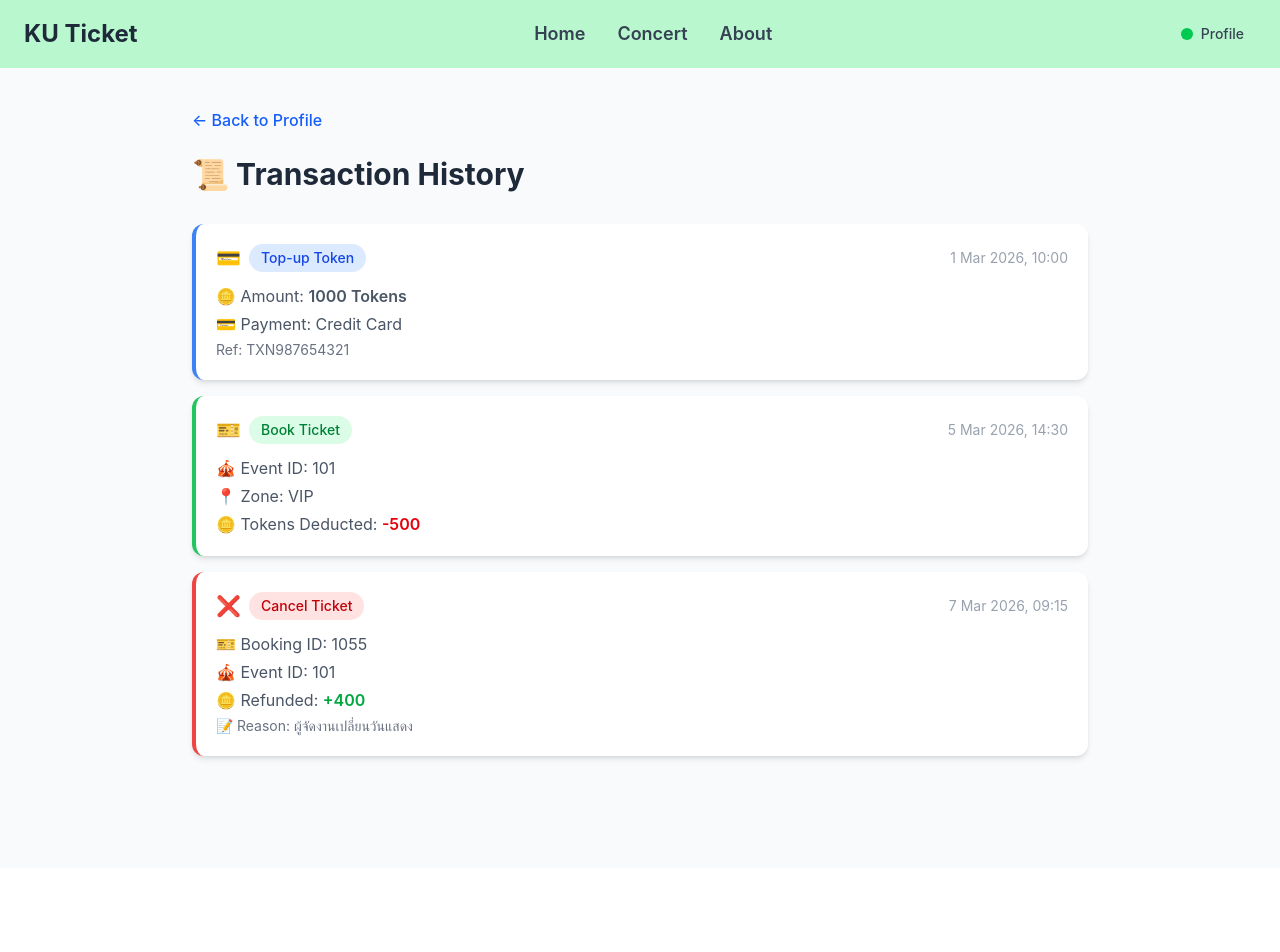
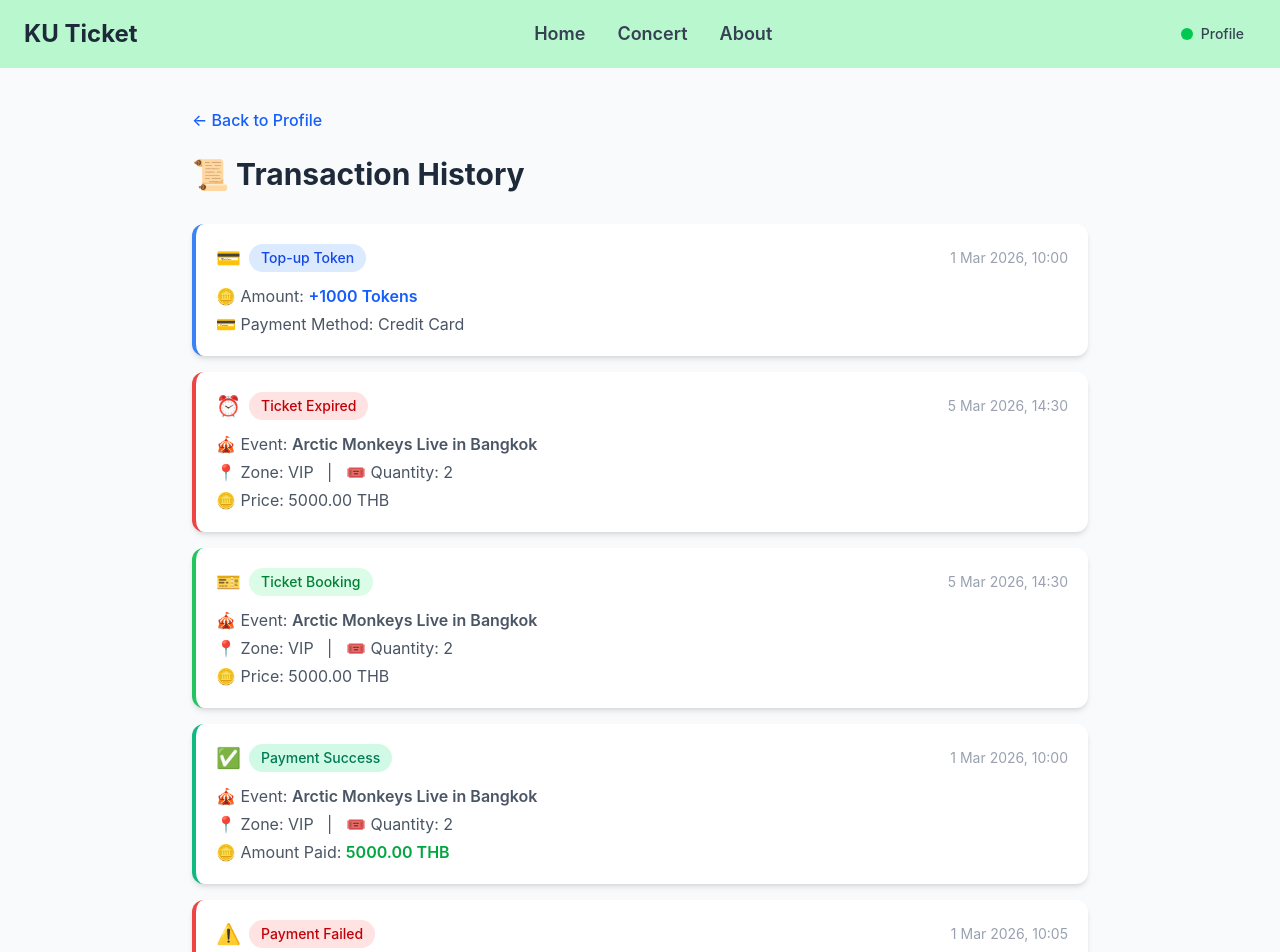
Before and after one commit to perpeachs/ticket-booking-system-for-01204351, a React (Vite) app in the folder frontend/: page /history in a window 1280 px wide. Shown: the top 952 px of the page. Before the commit the page ends 868 px from the top, so only its background shows below. Built offline with nearby package versions, Linux system fonts and the light colour scheme.

Commit message:
Implement new Transaction History and User Profile pages.

```diff
--- a/frontend/src/pages/TransactionHistory.jsx
+++ b/frontend/src/pages/TransactionHistory.jsx
@@ -11,9 +11,8 @@ function TransactionHistory() {
             user_id: 5,
             action: "topup_token",
             details: {
-                amount: 1000,
+                amount: 1000.00,
                 payment_method: "Credit Card",
-                reference_code: "TXN987654321",
             },
             created_at: "2026-03-01T10:00:00Z",
             is_deleted: false,
@@ -21,11 +20,32 @@ function TransactionHistory() {
         {
             _id: "txn002",
             user_id: 5,
-            action: "book_ticket",
+            action: "ticket",
             details: {
-                event_id: 101,
+                booking_id: 1055,
+                payment_id: 501,
+                event_name: "Arctic Monkeys Live in Bangkok",
                 zone_name: "VIP",
-                tokens_deducted: 500,
+                quantity: 2,
+                price: 5000.00,
+                status: "expired",
+            },
+            created_at: "2026-03-05T14:30:00Z",
+            is_deleted: false,
+        },
+
+        {
+            _id: "txn002",
+            user_id: 5,
+            action: "ticket",
+            details: {
+                booking_id: 1055,
+                payment_id: 501,
+                event_name: "Arctic Monkeys Live in Bangkok",
+                zone_name: "VIP",
+                quantity: 2,
+                price: 5000.00,
+                status: "booking",
             },
             created_at: "2026-03-05T14:30:00Z",
             is_deleted: false,
@@ -33,28 +53,73 @@ function TransactionHistory() {
         {
             _id: "txn003",
             user_id: 5,
-            action: "cancel_ticket",
+            action: "payment",
             details: {
+                payment_id: 501,
                 booking_id: 1055,
-                event_id: 101,
-                refunded_tokens: 400,
-                reason: "ผู้จัดงานเปลี่ยนวันแสดง",
+                event_name: "Arctic Monkeys Live in Bangkok",
+                zone_name: "VIP",
+                quantity: 2,
+                amount_paid: 5000.00,
+                status: "success",
+            },
+            created_at: "2026-03-01T10:00:00Z",
+            is_deleted: false,
+        },
+        {
+            _id: "txn004",
+            user_id: 5,
+            action: "payment",
+            details: {
+                payment_id: 502,
+                booking_id: 1056,
+                event_name: "Coldplay Music of the Spheres",
+                zone_name: "VIP",
+                quantity: 2,
+                amount_paid: 5000.00,
+                status: "failed",
+            },
+            created_at: "2026-03-01T10:05:00Z",
+            is_deleted: false,
+        },
+        {
+            _id: "txn005",
+            user_id: 5,
+            action: "payment",
+            details: {
+                payment_id: 501,
+                booking_id: 1055,
+                event_name: "Arctic Monkeys Live in Bangkok",
+                zone_name: "VIP",
+                quantity: 2,
+                refunded_tokens: 5000.00,
+                status: "cancel_and_refund",
+                reason: "ผู้ใช้ยกเลิกรายการ",
             },
             created_at: "2026-03-07T09:15:00Z",
             is_deleted: false,
         },
     ];
 
-    const getActionStyle = (action) => {
+    const getActionStyle = (action, details) => {
         switch (action) {
             case "topup_token":
-                return { label: "Top-up Token", color: "bg-blue-100 text-blue-700", icon: "💳" };
-            case "book_ticket":
-                return { label: "Book Ticket", color: "bg-green-100 text-green-700", icon: "🎫" };
-            case "cancel_ticket":
-                return { label: "Cancel Ticket", color: "bg-red-100 text-red-700", icon: "❌" };
+                return { label: "Top-up Token", color: "bg-blue-100 text-blue-700", icon: "💳", border: "#3B82F6" };
+            case "ticket":
+                if (details?.status === "expired") {
+                    return { label: "Ticket Expired", color: "bg-red-100 text-red-700", icon: "⏰", border: "#EF4444" };
+                }
+                return { label: "Ticket Booking", color: "bg-green-100 text-green-700", icon: "🎫", border: "#22C55E" };
+            case "payment":
+                if (details?.status === "failed") {
+                    return { label: "Payment Failed", color: "bg-red-100 text-red-700", icon: "⚠️", border: "#EF4444" };
+                }
+                if (details?.status === "cancel_and_refund") {
+                    return { label: "Cancel & Refund", color: "bg-orange-100 text-orange-700", icon: "↩️", border: "#F97316" };
+                }
+                return { label: "Payment Success", color: "bg-emerald-100 text-emerald-700", icon: "✅", border: "#10B981" };
             default:
-                return { label: action, color: "bg-gray-100 text-gray-700", icon: "📄" };
+                return { label: action, color: "bg-gray-100 text-gray-700", icon: "📄", border: "#9CA3AF" };
         }
     };
 
@@ -69,53 +134,96 @@ function TransactionHistory() {
         });
     };
 
+    const getBookingStatusColor = (status) => {
+        switch (status) {
+            case "booking":
+                return "text-blue-600";
+            case "paid":
+                return "text-green-600";
+            case "pending":
+                return "text-yellow-600";
+            case "expired":
+                return "text-red-600";
+            default:
+                return "text-gray-600";
+        }
+    };
+
     const renderDetails = (action, details) => {
         switch (action) {
             case "topup_token":
                 return (
                     <>
                         <p className="text-gray-600">
-                            🪙 Amount: <span className="font-semibold">{details.amount} Tokens</span>
+                            🪙 Amount: <span className="font-semibold text-blue-600">+{details.amount} Tokens</span>
                         </p>
                         <p className="text-gray-600">
-                            💳 Payment: {details.payment_method}
-                        </p>
-                        <p className="text-gray-500 text-sm">
-                            Ref: {details.reference_code}
+                            💳 Payment Method: {details.payment_method}
                         </p>
                     </>
                 );
-            case "book_ticket":
+            case "ticket":
                 return (
                     <>
                         <p className="text-gray-600">
-                            🎪 Event ID: {details.event_id}
+                            🎪 Event: <span className="font-semibold">{details.event_name}</span>
                         </p>
                         <p className="text-gray-600">
-                            📍 Zone: {details.zone_name}
+                            📍 Zone: {details.zone_name} &nbsp; | &nbsp; 🎟️ Quantity: {details.quantity}
                         </p>
                         <p className="text-gray-600">
-                            🪙 Tokens Deducted: <span className="font-semibold text-red-600">-{details.tokens_deducted}</span>
+                            🪙 Price: {details.price.toFixed(2)} THB
                         </p>
                     </>
                 );
-            case "cancel_ticket":
+            case "payment":
+                if (details.status === "success") {
+                    return (
+                        <>
+                            <p className="text-gray-600">
+                                🎪 Event: <span className="font-semibold">{details.event_name}</span>
+                            </p>
+                            <p className="text-gray-600">
+                                📍 Zone: {details.zone_name} &nbsp; | &nbsp; 🎟️ Quantity: {details.quantity}
+                            </p>
+                            <p className="text-gray-600">
+                                🪙 Amount Paid: <span className="font-semibold text-green-600">{details.amount_paid.toFixed(2)} THB</span>
+                            </p>
+                        </>
+                    );
+                }
+                if (details.status === "cancel_and_refund") {
+                    return (
+                        <>
+                            <p className="text-gray-600">
+                                🎪 Event: <span className="font-semibold">{details.event_name}</span>
+                            </p>
+                            <p className="text-gray-600">
+                                📍 Zone: {details.zone_name} &nbsp; | &nbsp; 🎟️ Quantity: {details.quantity}
+                            </p>
+                            <p className="text-gray-600">
+                                🪙 Refunded: <span className="font-semibold text-green-600">+{details.refunded_tokens.toFixed(2)} THB</span>
+                            </p>
+                            {details.reason && (
+                                <p className="text-gray-500 text-sm">
+                                    📝 Reason: {details.reason}
+                                </p>
+                            )}
+                        </>
+                    );
+                }
+                // failed
                 return (
                     <>
                         <p className="text-gray-600">
-                            🎫 Booking ID: {details.booking_id}
+                            🎪 Event: <span className="font-semibold">{details.event_name}</span>
                         </p>
                         <p className="text-gray-600">
-                            🎪 Event ID: {details.event_id}
+                            📍 Zone: {details.zone_name} &nbsp; | &nbsp; 🎟️ Quantity: {details.quantity}
                         </p>
                         <p className="text-gray-600">
-                            🪙 Refunded: <span className="font-semibold text-green-600">+{details.refunded_tokens}</span>
+                            🪙 Attempted: <span className="font-semibold text-red-600">{details.amount_paid.toFixed(2)} THB</span>
                         </p>
-                        {details.reason && (
-                            <p className="text-gray-500 text-sm">
-                                📝 Reason: {details.reason}
-                            </p>
-                        )}
                     </>
                 );
             default:
@@ -149,17 +257,12 @@ function TransactionHistory() {
                 ) : (
                     <div className="space-y-4">
                         {visibleTransactions.map((txn) => {
-                            const style = getActionStyle(txn.action);
+                            const style = getActionStyle(txn.action, txn.details);
                             return (
                                 <div
                                     key={txn._id}
                                     className="bg-white shadow-md rounded-xl p-5 border-l-4"
-                                    style={{
-                                        borderLeftColor:
-                                            txn.action === "topup_token" ? "#3B82F6"
-                                                : txn.action === "book_ticket" ? "#22C55E"
-                                                    : "#EF4444",
-                                    }}
+                                    style={{ borderLeftColor: style.border }}
                                 >
                                     {/* Header */}
                                     <div className="flex items-center justify-between mb-3">
--- a/frontend/src/pages/UserProfilePage.jsx
+++ b/frontend/src/pages/UserProfilePage.jsx
@@ -5,8 +5,10 @@ function UserProfilePage() {
   const navigate = useNavigate();
   // Mock user data (จะเปลี่ยนเป็น data จาก Flask API ภายหลัง)
   const [username, setUsername] = useState("john_doe");
+  const [email, setEmail] = useState("john_doe@email.com");
   const [password, setPassword] = useState("password123");
   const [isEditingUsername, setIsEditingUsername] = useState(false);
+  const [isEditingEmail, setIsEditingEmail] = useState(false);
   const [isEditingPassword, setIsEditingPassword] = useState(false);
   const [showPassword, setShowPassword] = useState(false);
   const [saveMessage, setSaveMessage] = useState("");
@@ -18,33 +20,48 @@ function UserProfilePage() {
       concertName: "Arctic Monkeys Live in Bangkok",
       date: "10 June 2026",
       zone: "VIP",
+      quantity: 2,
       price: 5000,
       status: "success",
-      is_deleted: false,
     },
     {
       id: 2,
       concertName: "Coldplay Music of the Spheres",
       date: "15 July 2026",
       zone: "A",
+      quantity: 1,
       price: 3500,
       status: "canceled",
-      is_deleted: true,
     },
     {
       id: 3,
       concertName: "Taylor Swift Eras Tour",
       date: "1 Jan 2025",
       zone: "B",
+      quantity: 3,
       price: 2500,
-      status: "success",
-      is_deleted: true,
+      status: "expired",
+    },
+    {
+      id: 4,
+      concertName: "Ed Sheeran Mathematics Tour",
+      date: "20 Aug 2026",
+      zone: "A",
+      quantity: 1,
+      price: 4000,
+      status: "pending",
     },
   ]);
 
   const handleSaveUsername = () => {
     setIsEditingUsername(false);
     setSaveMessage("Username updated successfully!");
+    setTimeout(() => setSaveMessage(""), 3000);
+  };
+
+  const handleSaveEmail = () => {
+    setIsEditingEmail(false);
+    setSaveMessage("Email updated successfully!");
     setTimeout(() => setSaveMessage(""), 3000);
   };
 
@@ -132,6 +149,49 @@ function UserProfilePage() {
             </div>
           </div>
 
+          {/* Email */}
+          <div className="mb-6">
+            <label className="block text-sm font-medium text-gray-600 mb-1">
+              Email
+            </label>
+            <div className="flex items-center gap-3">
+              {isEditingEmail ? (
+                <>
+                  <input
+                    type="email"
+                    value={email}
+                    onChange={(e) => setEmail(e.target.value)}
+                    className="flex-1 border rounded-lg px-3 py-2 focus:outline-none focus:ring-2 focus:ring-blue-500"
+                  />
+                  <button
+                    onClick={handleSaveEmail}
+                    className="bg-blue-600 text-white px-4 py-2 rounded-lg hover:bg-blue-700 transition"
+                  >
+                    Save
+                  </button>
+                  <button
+                    onClick={() => setIsEditingEmail(false)}
+                    className="bg-gray-300 text-gray-700 px-4 py-2 rounded-lg hover:bg-gray-400 transition"
+                  >
+                    Cancel
+                  </button>
+                </>
+              ) : (
+                <>
+                  <span className="flex-1 text-lg text-gray-800">
+                    {email}
+                  </span>
+                  <button
+                    onClick={() => setIsEditingEmail(true)}
+                    className="bg-blue-600 text-white px-4 py-2 rounded-lg hover:bg-blue-700 transition"
+                  >
+                    Edit
+                  </button>
+                </>
+              )}
+            </div>
+          </div>
+
           {/* Password */}
           <div className="mb-2">
             <label className="block text-sm font-medium text-gray-600 mb-1">
@@ -194,7 +254,7 @@ function UserProfilePage() {
           </h2>
 
           <div className="space-y-4">
-            {bookedTickets.filter((t) => !t.is_deleted && t.status !== "canceled").map((ticket) => (
+            {bookedTickets.filter((t) => t.status !== "canceled" && t.status !== "expired").map((ticket) => (
               <div
                 key={ticket.id}
                 className={`border rounded-lg p-4 flex items-center justify-between ${ticket.status === "completed"
@@ -207,7 +267,7 @@ function UserProfilePage() {
                     {ticket.concertName}
                   </h3>
                   <p className="text-gray-600">
-                    📅 {ticket.date} &nbsp; | &nbsp; 🎫 Zone {ticket.zone}
+                    📅 {ticket.date} &nbsp; | &nbsp; 🎫 Zone {ticket.zone} &nbsp; | &nbsp; 🎟️ Quantity: {ticket.quantity}
                   </p>
                   <p className="text-gray-600">
                     🪙 {ticket.price} THB
@@ -217,10 +277,12 @@ function UserProfilePage() {
                   <span
                     className={`px-3 py-1 rounded-full text-sm font-medium ${ticket.status === "success"
                       ? "bg-green-100 text-green-700"
-                      : "bg-gray-200 text-gray-600"
+                      : ticket.status === "pending"
+                        ? "bg-yellow-100 text-yellow-700"
+                        : "bg-gray-200 text-gray-600"
                       }`}
                   >
-                    {ticket.status === "success" ? "Success" : "Canceled"}
+                    {ticket.status === "success" ? "Success" : ticket.status === "pending" ? "Pending" : "Canceled"}
                   </span>
                   {ticket.status === "success" && (
                     <button
```
